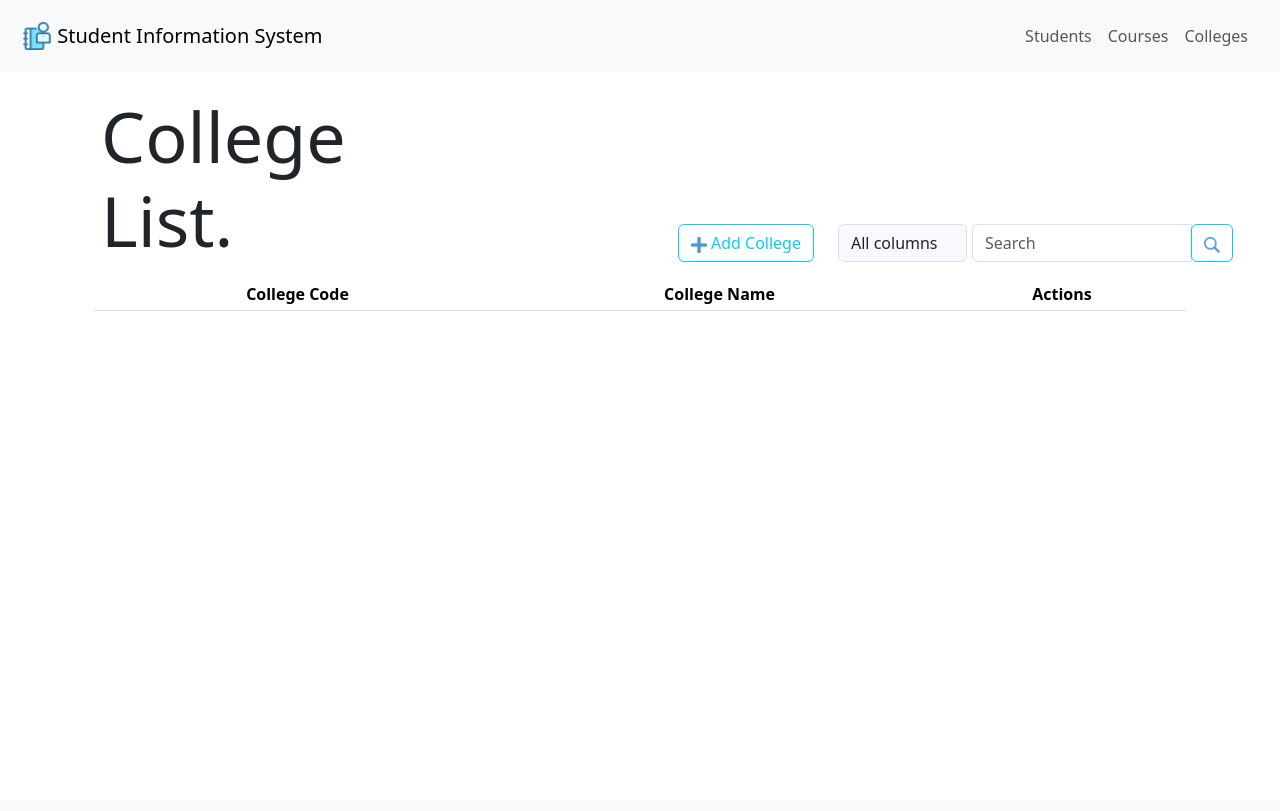
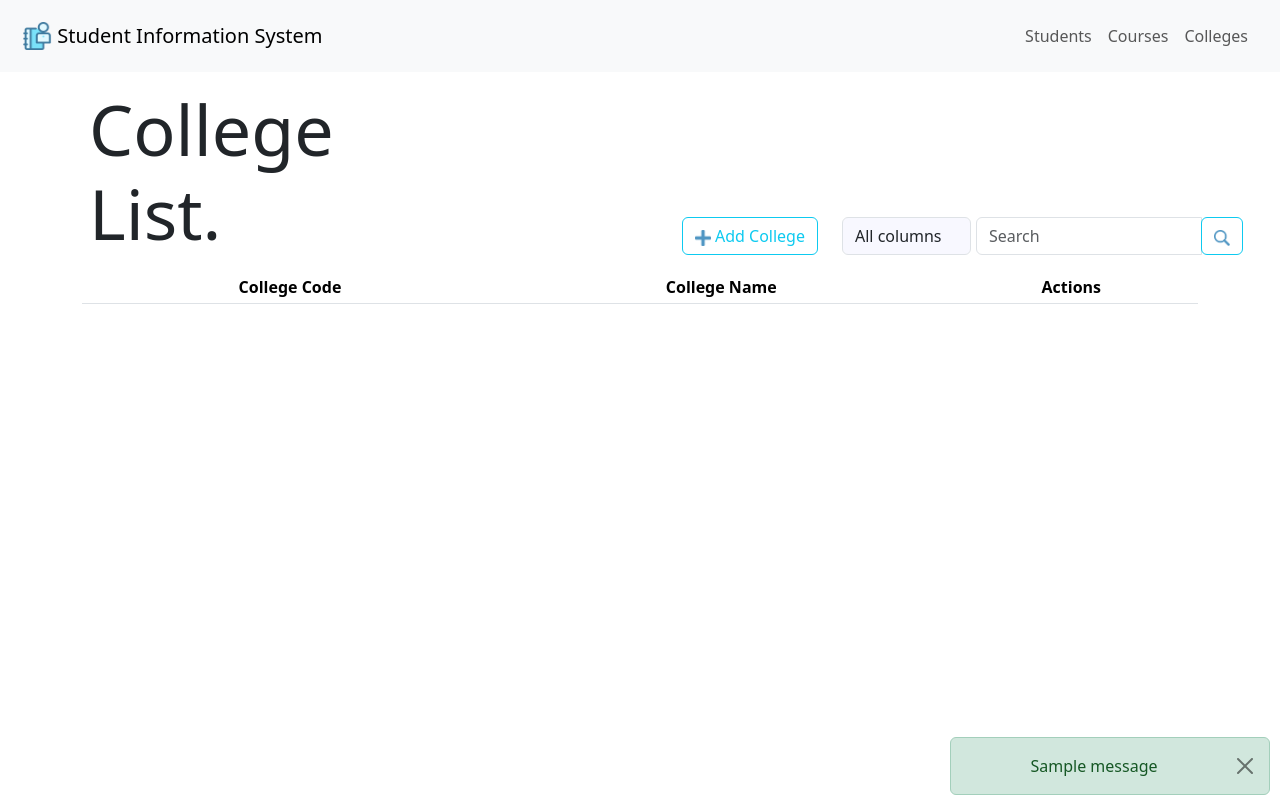
Before and after one commit to frostrhea/SSIS_WebApp, a Flask app: page /colleges/add in a window 1280 px wide. Before the commit the page ends 311 px from the top, so only its background shows below. Run offline with Flask 2, Linux system fonts and the light colour scheme; one stand-in notice (Sample message) is shown; lists and menus that the app fills with data are empty; some libraries are stand-ins or nearby versions.

Commit message:
chore: flash messages if operation success

```diff
--- a/SSIS_Web/college/college_controller.py
+++ b/SSIS_Web/college/college_controller.py
@@ -1,4 +1,4 @@
-from flask import Blueprint, render_template, request, redirect, url_for, jsonify
+from flask import Blueprint, render_template, request, redirect, url_for, flash
 from SSIS_Web.college.college_model import CollegeManager
 from flask_mysql_connector import MySQL
 from SSIS_Web.college.forms import CollegeForm
@@ -28,13 +28,15 @@ def add_college():
     form = CollegeForm()
     if request.method == 'POST' and form.validate_on_submit():
         # Get data from the form submission
-        code = request.form.get('code')
+        code = request.form.get('code').upper()
         name = request.form.get('name')
         try:
             CollegeManager.add_college(code, name)
+            flash(f'College {code} added successfully!', 'success')
             return redirect(url_for('college.list_colleges'))
         except Exception as e:
             print(f"Error adding college: {e}")
+            flash('Error deleting college. Please try again.', 'error')
     return render_template('college.html', form=form)
 
 
@@ -42,9 +44,11 @@ def add_college():
 def delete_college(code):
     try:
         CollegeManager.delete_college(code)
+        flash(f'College {code} added successfully!', 'success')
         return redirect(url_for('college.list_colleges'))
     except Exception as e:
         print(f"Error deleting college: {e}")
+        flash('Error deleting college. Please try again.', 'error')
 
 @college_bp.route('/colleges/edit/<string:code>', methods=['GET'])
 def edit_college(code):
@@ -55,9 +59,10 @@ def edit_college(code):
 def edit_college_data():
     form = CollegeForm()
     updated_data = {
-        'new_code': request.form.get('code'),
+        'new_code': request.form.get('code').upper(),
         'name': request.form.get('name'),
         'old_code': request.form.get('old_code')
     }
     CollegeManager.update_college( **updated_data)
+    flash(f'College {updated_data["new_code"]} updated successfully!', 'success')
     return redirect(url_for('college.list_colleges'))
--- a/SSIS_Web/static/css/base.css
+++ b/SSIS_Web/static/css/base.css
@@ -14,3 +14,28 @@
 .navbar-nav .nav-link.active-page {
     font-weight: bold;
   }
+
+
+  .alert {
+    position: fixed;
+    float: right;
+    margin-top: 30px;
+    margin-right: 10px;
+    bottom: 0;
+    width: 25%;
+    text-align: center;
+    font-size: bold 14px;
+}
+
+.alert-success {
+    background-color: #D4EDDA;
+    border-color: #C3E6CB;
+    color: #155724 !important;
+
+}
+
+.alert-danger {
+    background-color: #F8D7DA;
+    border-color: #F5C6CB;
+    color: #721C24 !important;
+}
--- a/SSIS_Web/templates/base.html
+++ b/SSIS_Web/templates/base.html
@@ -61,13 +61,24 @@
       </div>
     </nav>
 
-    <div class="container">
-      <h1 class="header" >{% block header %}{% endblock %}</h1>
+
+
       {% block content %}
 
       {% endblock %}
     </div>
 
+        {% with messages = get_flashed_messages() %}
+          {% if messages %}
+            <div class="alert alert-dismissible fade show mt-3 {% if 'error' in messages[0]|lower %}alert-danger{% else %}alert-success{% endif %}" role="alert">
+              {% for message in messages %}
+                <span>{{ message }}</span><br>
+              {% endfor %}
+
+              <button type="button" class="btn-close" data-bs-dismiss="alert" aria-label="Close"></button>
+            </div>
+          {% endif %}
+        {% endwith %}
 
 
 
--- a/SSIS_Web/templates/college.html
+++ b/SSIS_Web/templates/college.html
@@ -89,15 +89,15 @@
 
               <!-- Delete button form -->
               <form
-                id="deleteForm"
-                action="/colleges/delete/{{ college.code }}"
-                method="POST"
+              id="deleteCollegeForm{{ college.code }}"
+              action="/colleges/delete/{{ college.code }}"
+              method="POST"
+              class="row-button delete-college-form"
               >
                 {{ form.hidden_tag() }}
                 <button
                   class="btn btn-outline-danger btn-sm delete-button ml-10 row-button"
                   data-college-code="{{ college.code }}"
-                  id="deleteFromList"
                 >
                   <img
                     src="/static/assets/delete.png"
@@ -290,11 +290,9 @@ $(document).ready(function () {
   });
 
 
-  $("#deleteFromList").click(function (event) {
-    if (!confirm("Are you sure you want to delete this college?")) {
+  $(".delete-college-form").click(function (event) {
+    if (!confirm("Are you sure you want to delete this college? The courses under this college will also be deleted.")) {
       event.preventDefault();
-    } else {
-      var code = $(this).data("code");
     }
   });
 
```
Also changed, not shown: SSIS_Web/course/course_controller.py (+8 -3 lines), SSIS_Web/student/student_controller.py (+7 -7 lines), SSIS_Web/templates/course.html (+4 -6 lines).
